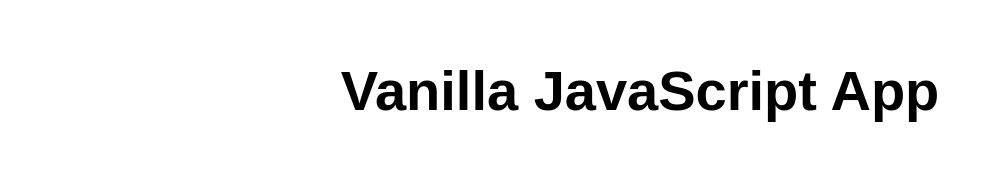
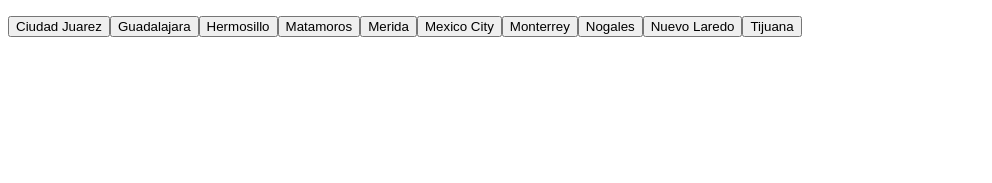
Before and after one commit to ramonornelas/VisaAppointmentWeb, a website: page src/index.html in a window 1280 px wide. Shown: the whole page, without its empty margins (0-992 px from the left). Drawn offline with Linux system fonts and the light colour scheme.

Commit message:
first commit

```diff
--- /dev/null
+++ b/src/functions.js
@@ -0,0 +1,16 @@
+function searchCity(cityId) {
+  url = 'https://appointment-checker.azurewebsites.net/api/endpoint?cityId=' + cityId;
+
+  fetch(url)
+      .then(response => response.json())
+      .then(data => {
+          const text = data.result;
+          var resultElement = document.getElementById("result");
+          resultElement.innerHTML = text;
+      })
+      .catch(error => {
+          var resultElement = document.getElementById("result");
+          resultElement.innerHTML = "Error fetching data from the endpoint";
+          console.error(error);
+      });
+}
--- a/src/index.html
+++ b/src/index.html
@@ -1,17 +1,39 @@
 <!DOCTYPE html>
-<html lang="en">
+<html>
+<head>
+    <title>Visa Appointment Search</title>
+</head>
+<body>
+    <p id="result"></p>
+    <div id="city-buttons"></div>
+    <script src="functions.js"></script>
+    <script>
+        var cityNames = {
+            65: "Ciudad Juarez",
+            66: "Guadalajara",
+            67: "Hermosillo",
+            68: "Matamoros",
+            69: "Merida",
+            70: "Mexico City",
+            71: "Monterrey",
+            72: "Nogales",
+            73: "Nuevo Laredo",
+            74: "Tijuana"
+        };
 
-<head>
-  <meta charset="UTF-8">
-  <meta name="viewport" content="width=device-width, initial-scale=1.0">
-  <link rel="stylesheet" href="styles.css">
-  <title>Vanilla JavaScript App</title>
-</head>
+        var cityButtons = document.getElementById("city-buttons");
 
-<body>
-  <main>
-    <h1>Vanilla JavaScript App</h1>
-  </main>
+        for (var cityId in cityNames) {
+            var cityName = cityNames[cityId];
+            var button = document.createElement("button");
+            button.textContent = cityName;
+            (function(id) {
+                button.onclick = function() {
+                    searchCity(id);
+                };
+            })(cityId);
+            cityButtons.appendChild(button);
+        }
+    </script>
 </body>
-
 </html>
```
